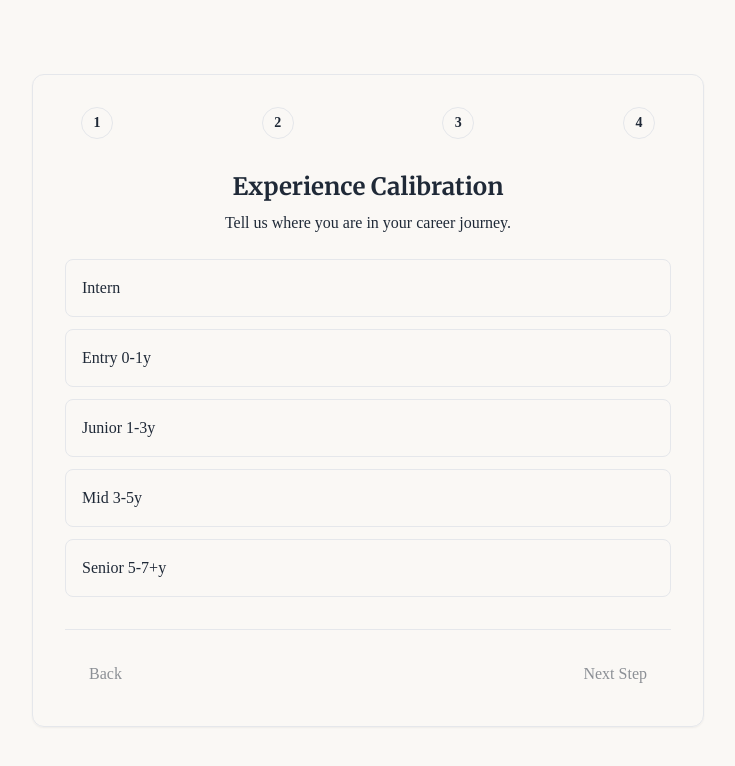
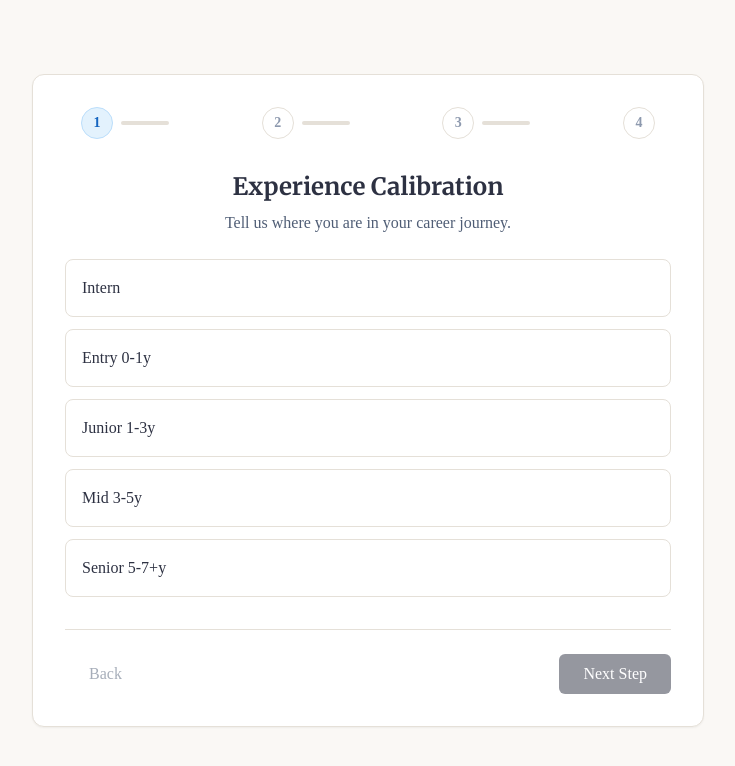
Before and after one commit to GauravRawat05/RACRS, a Next.js app: page / in a window 1280 px wide. Shown: the top 766 px of the page, without its empty margins (272-1007 px from the left). Built offline with nearby package versions, Linux system fonts and the light colour scheme.

Commit message:
fix(phase-1): define full editorial and pastel color tokens in tailwind config

```diff
--- a/tailwind.config.ts
+++ b/tailwind.config.ts
@@ -9,15 +9,58 @@ const config: Config = {
   theme: {
     extend: {
       colors: {
-        cream: "#FAF8F5",
+        cream: {
+          DEFAULT: "#FAF8F5",
+          50: "#FCFBF9",
+          100: "#FAF8F5",
+          200: "#F5F0EA",
+          300: "#ECE5DC",
+        },
         wheatish: "#F5F0EA",
-        editorial: "#FAF8F5", // Alias for cream as per project rules
+        editorial: {
+          DEFAULT: "#FAF8F5",
+          surface: "#FFFFFF",
+          bg: "#FAF8F5",
+          wheat: "#F5F0EA",
+          text: "#2D3142",
+          secondary: "#4F5D75",
+          muted: "#8D99AE",
+          border: {
+            DEFAULT: "#E5E0D8",
+            hover: "#C8C2B9",
+          },
+        },
         pastel: {
-          mint: "#E8F5E9",
-          rose: "#FCE4EC",
-          lavender: "#F3E5F5",
-          sky: "#E3F2FD",
-          peach: "#FFF3E0",
+          mint: {
+            DEFAULT: "#E8F5E9",
+            bg: "#E8F5E9",
+            text: "#2E7D32",
+            border: "#C8E6C9",
+          },
+          rose: {
+            DEFAULT: "#FCE4EC",
+            bg: "#FCE4EC",
+            text: "#C2185B",
+            border: "#F8BBD0",
+          },
+          sky: {
+            DEFAULT: "#E3F2FD",
+            bg: "#E3F2FD",
+            text: "#1565C0",
+            border: "#BBDEFB",
+          },
+          peach: {
+            DEFAULT: "#FFF3E0",
+            bg: "#FFF3E0",
+            text: "#E65100",
+            border: "#FFE0B2",
+          },
+          lavender: {
+            DEFAULT: "#F3E5F5",
+            bg: "#F3E5F5",
+            text: "#7B1FA2",
+            border: "#E1BEE7",
+          },
         },
       },
       fontFamily: {
```
